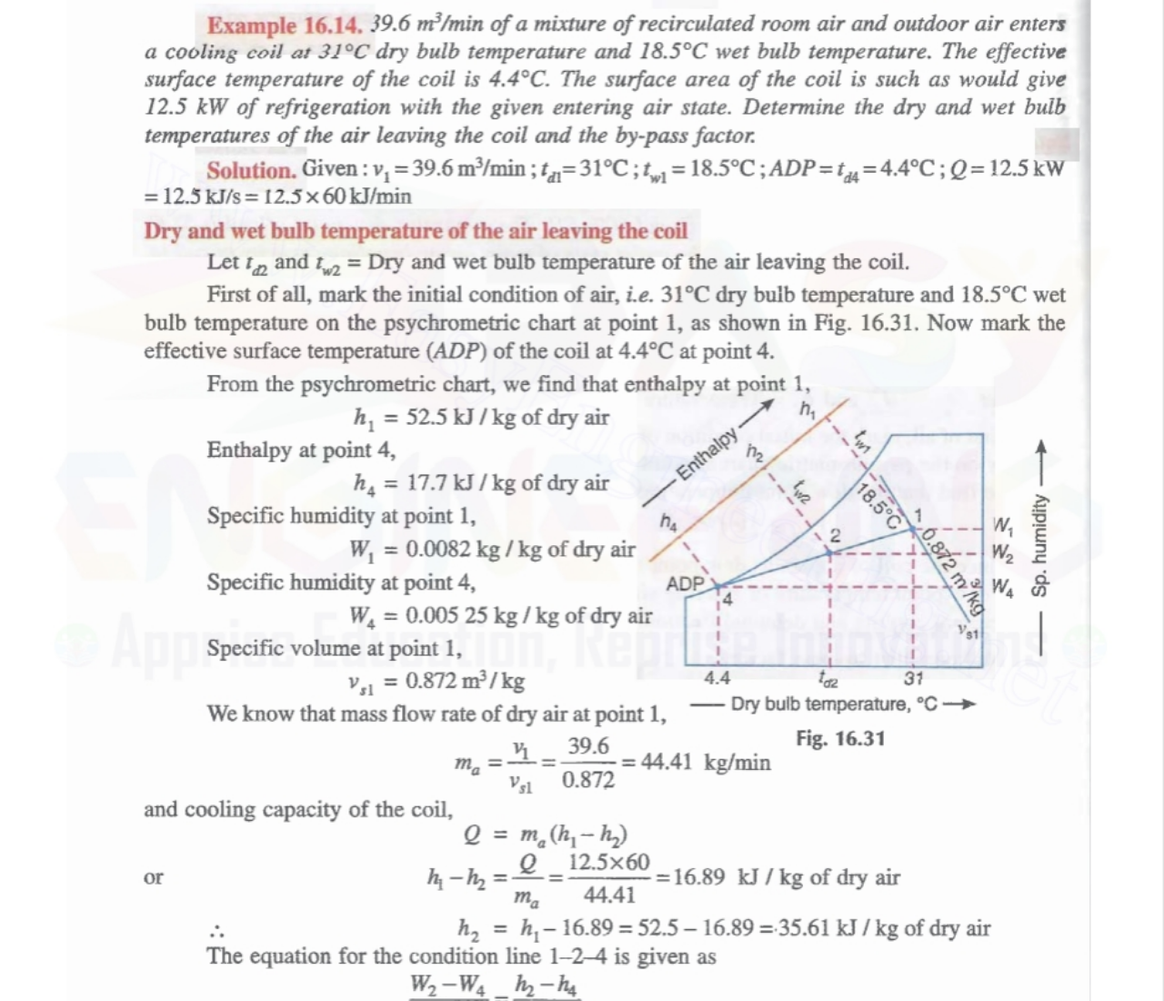
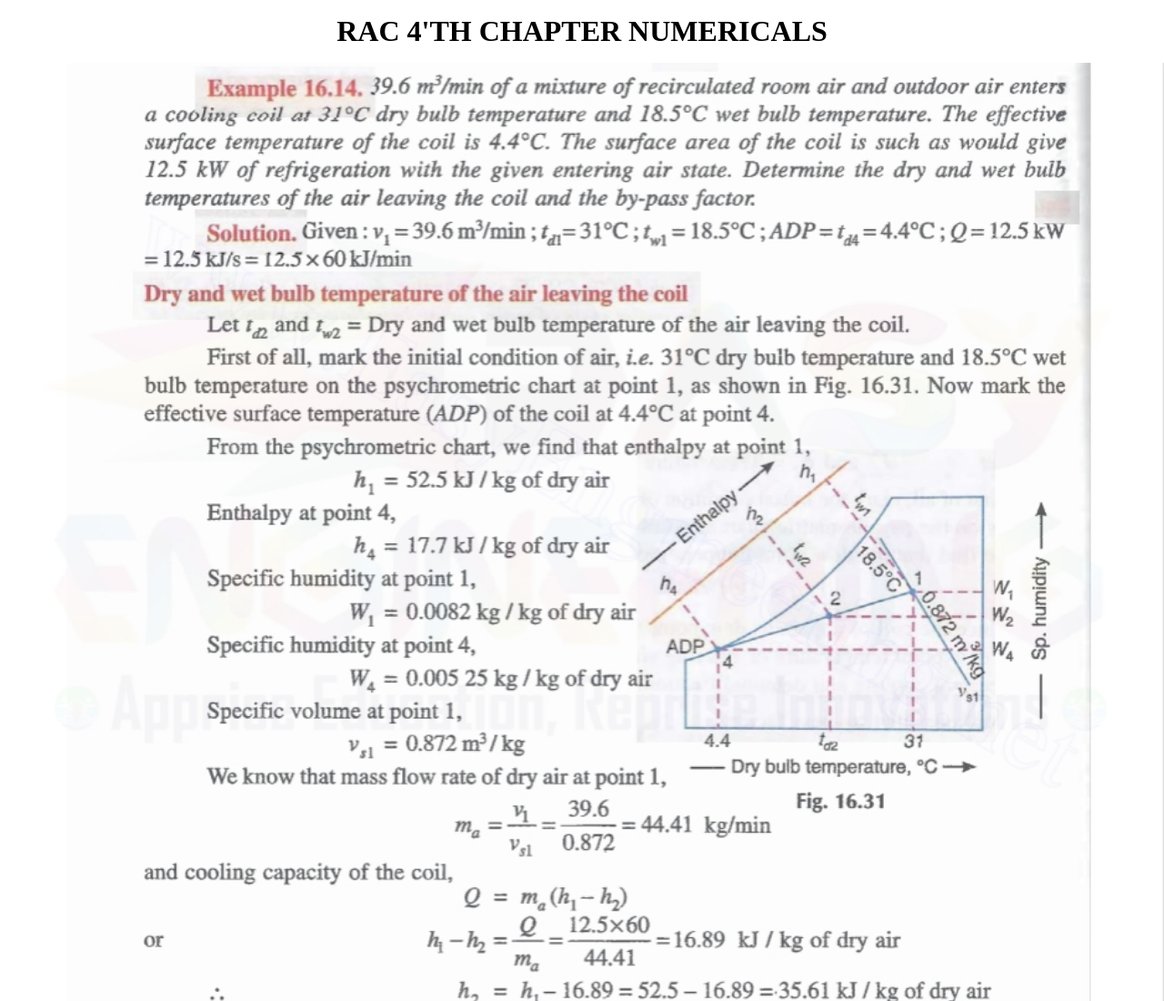
Before and after one commit to Siddhesh-Ugale/rac-numericals, a plain HTML site: page index.html in a window 1280 px wide. Shown: the top 1100 px of the page at 91% size. Drawn offline with Linux system fonts and the light colour scheme.

Commit message:
Add files via upload

```diff
--- a/index.html
+++ b/index.html
@@ -4,12 +4,15 @@
     <meta charset="UTF-8">
     <meta http-equiv="X-UA-Compatible" content="IE=edge">
     <meta name="viewport" content="width=device-width, initial-scale=1.0">
-    <title>Document</title>
+    <title>RAC Numericals</title>
 </head>
 <style>
     *{
         margin: 0;
         padding: 0;
+    }
+    body{
+        overflow-x: hidden;
     }
     img{
         width: 100vw;
@@ -20,8 +23,16 @@
         background-color: red;
         color: red;
     }
+    h1{
+        color: black;
+        font-size: 2rem;
+        margin: 1rem;
+        text-transform: uppercase;
+        text-align: center;
+    }
 </style>
 <body>
+    <h1>rac 4'th chapter numericals</h1>
     <img src="1.jpg" alt="">
     <hr>
     <img src="2.jpg" alt="">
```
